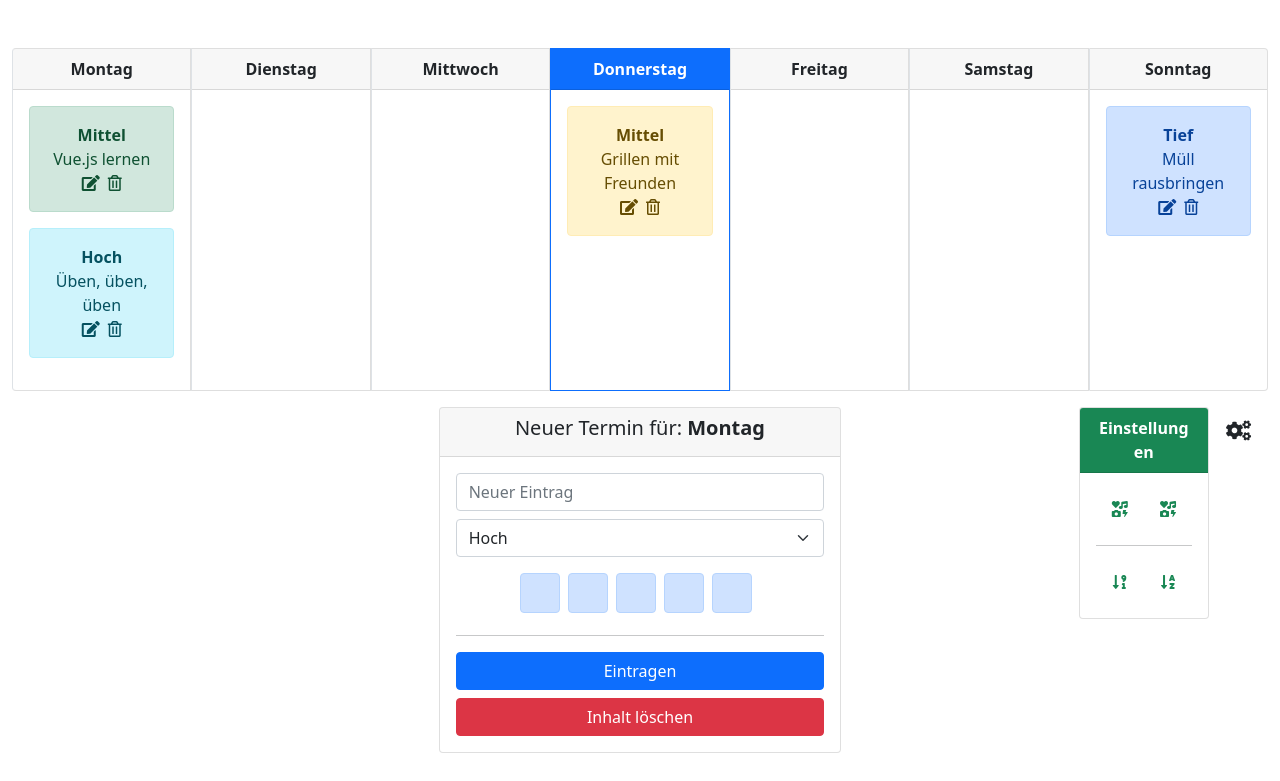
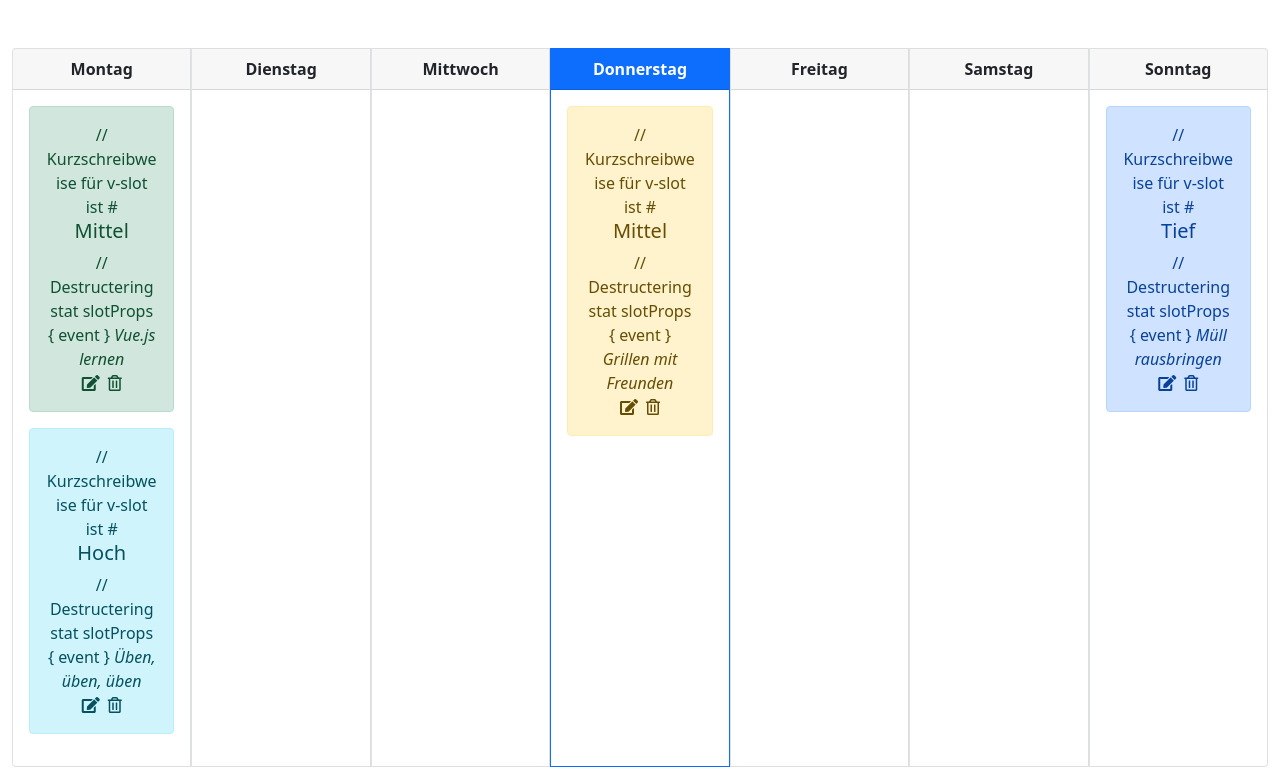
Before and after one commit to Laurin49/diwe_05_24_vue_kalender, a Vue app: page / in a window 1280 px wide. Shown: the top 781 px of the page. Built offline with nearby package versions, Linux system fonts and the light colour scheme.

Commit message:
dev03 Slots

```diff
--- a/src/components/CalendarDay.vue
+++ b/src/components/CalendarDay.vue
@@ -1,11 +1,26 @@
 <template>
   <div class="card border-start" :class="cardClasses">
-    <div class="card-header text-center" :class="cardHeaderClasses" role="button">
+    <div
+      class="card-header text-center"
+      :class="cardHeaderClasses"
+      role="button"
+    >
       <strong>{{ day.fullName }}</strong>
     </div>
     <div class="card-body">
       <div id="calendar-day">
-        <CalendarEvent v-for="event in day.events" :key="event.title" :event="event"/>
+        <CalendarEvent
+          v-for="event in day.events"
+          :key="event.title"
+          :event="event"
+        >
+          <template #eventPriority="slotProps">       // Kurzschreibweise für v-slot ist #
+            <h5>{{ slotProps.priorityDisplayName }}</h5>
+          </template>
+          <template #default="{ event }">         // Destructering stat slotProps { event }
+            <i>{{event.title }}</i>
+          </template>
+        </CalendarEvent>
       </div>
     </div>
   </div>
@@ -22,7 +37,7 @@ export default {
     day: {
       type: Object,
       required: true,
-      default: function() {
+      default: function () {
         return {
           id: -1,
           shortName: "N.a.",
@@ -31,7 +46,7 @@ export default {
           active: false,
         };
       },
-      validator: function(value) {
+      validator: function (value) {
         if (Object.keys(value).includes("id")) {
           return true;
         }
@@ -49,8 +64,7 @@ export default {
         ? ["bg-primary", "text-white"]
         : null;
     },
-  }
+  },
 };
 </script>
-<style scoped>
-</style>
+<style scoped></style>
--- a/src/components/CalendarEvent.vue
+++ b/src/components/CalendarEvent.vue
@@ -2,10 +2,16 @@
   <div id="calendar-event">
     <div class="alert text-center" :class="alertColor">
       <div>
-        <strong>{{ priorityDisplayName }}</strong>
+        <slot name="eventPriority" :priorityDisplayName="priorityDisplayName">
+          <!-- Fallback Content - wenn der Inhalt von aussen nicht gefüllt wird -->
+          <strong>{{ priorityDisplayName }}</strong>
+        </slot>
       </div>
 
-      <div>{{ event.title }}</div>
+      <slot :event="event">
+        <!-- Fallback Content - wenn der Inhalt von aussen nicht gefüllt wird -->
+        <div>{{ event.title }}</div>
+      </slot>
 
       <div>
         <i class="fas fa-edit me-2" role="button"></i>
```
